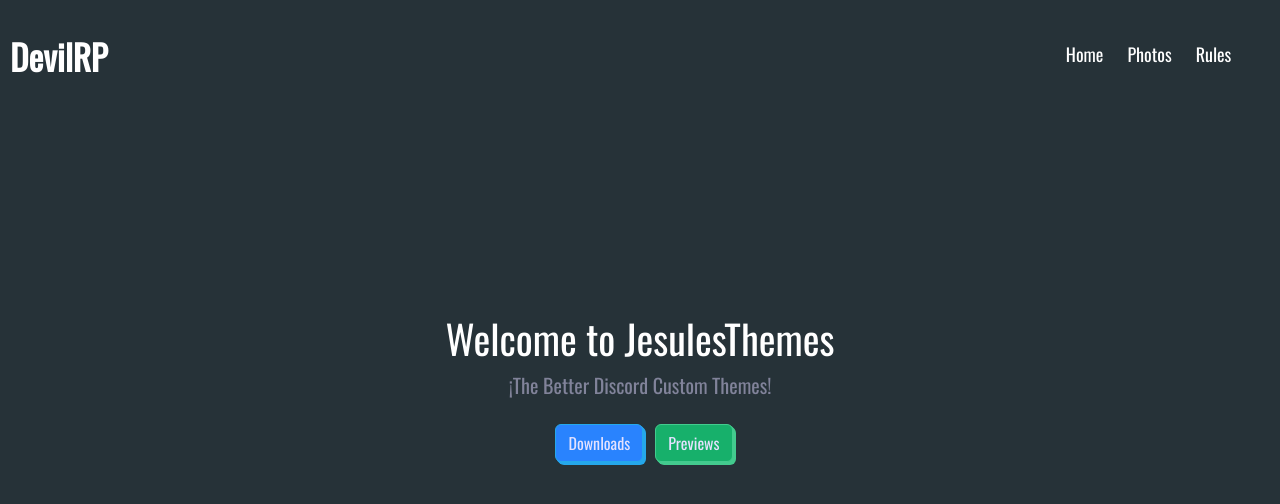
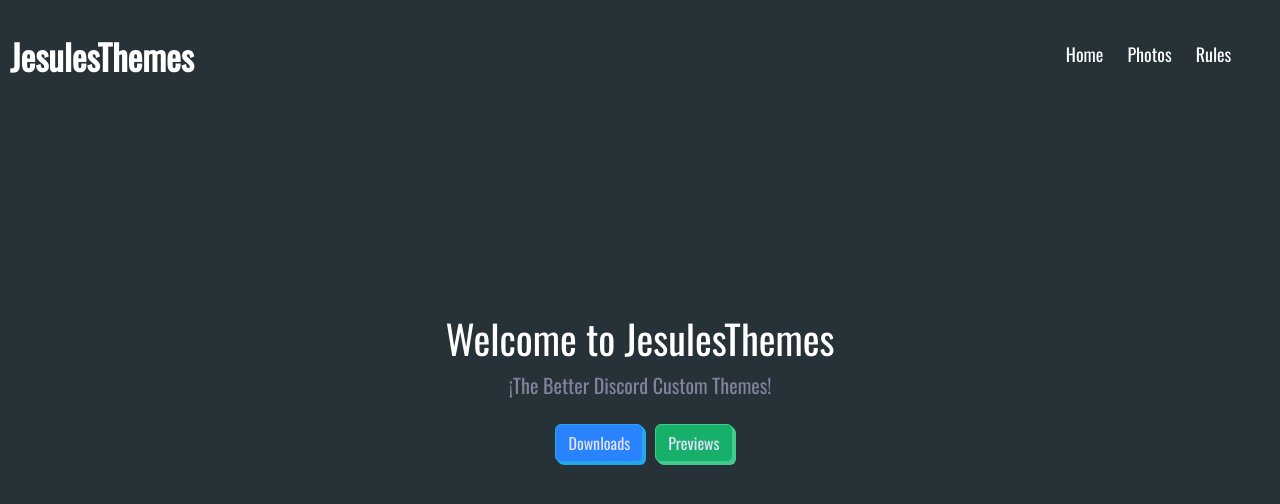
Before and after one commit to jesulesthemes/website, a plain HTML site: page index.html in a window 1280 px wide. Drawn offline with nearby package versions, Linux system fonts and the light colour scheme.

Commit message:
Update index.html

```diff
--- a/index.html
+++ b/index.html
@@ -3,11 +3,12 @@
    <head>
       <link href="main.css" rel="stylesheet" />
       <link href="bs.min.css"rel="stylesheet" />
+	   <title>JesulesThemes</title>
       <link href="https://pro.fontawesome.com/releases/v5.15.2/css/all.css" rel="stylesheet" />
    </head>
    <body>
 <div id="navbar">
-   <a id="logo"style="font-family: 'Oswald', sans-serif;">DevilRP</a>
+   <a id="logo"style="font-family: 'Oswald', sans-serif;">JesulesThemes</a>
   <div id="navbar-right">
     <a class="active" onclick="gotoHome()"style="font-family: 'Oswald', sans-serif;">Home</a>
     <a onclick="gotoPhotos()"style="font-family: 'Oswald', sans-serif;">Photos</a>
```
